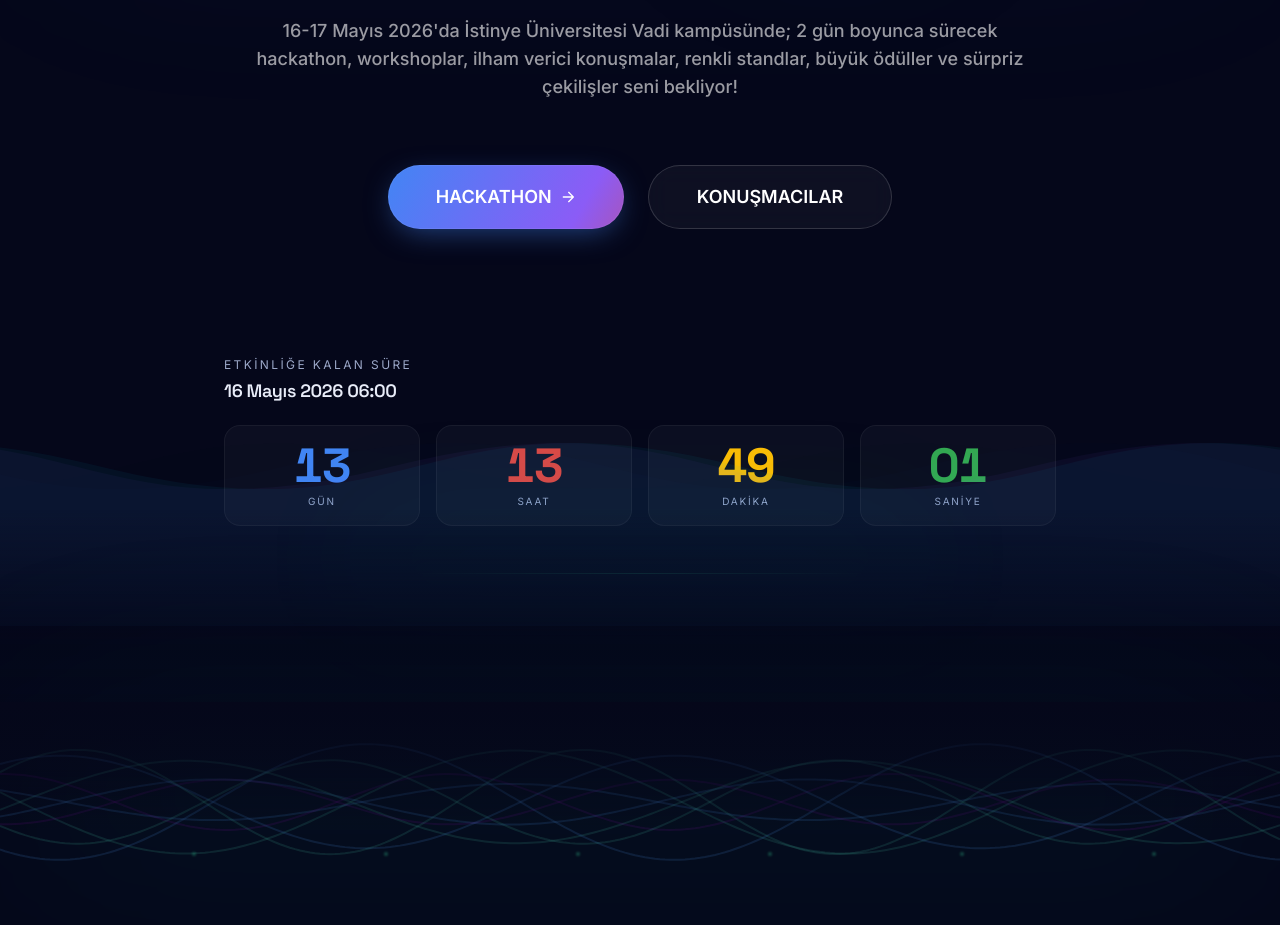
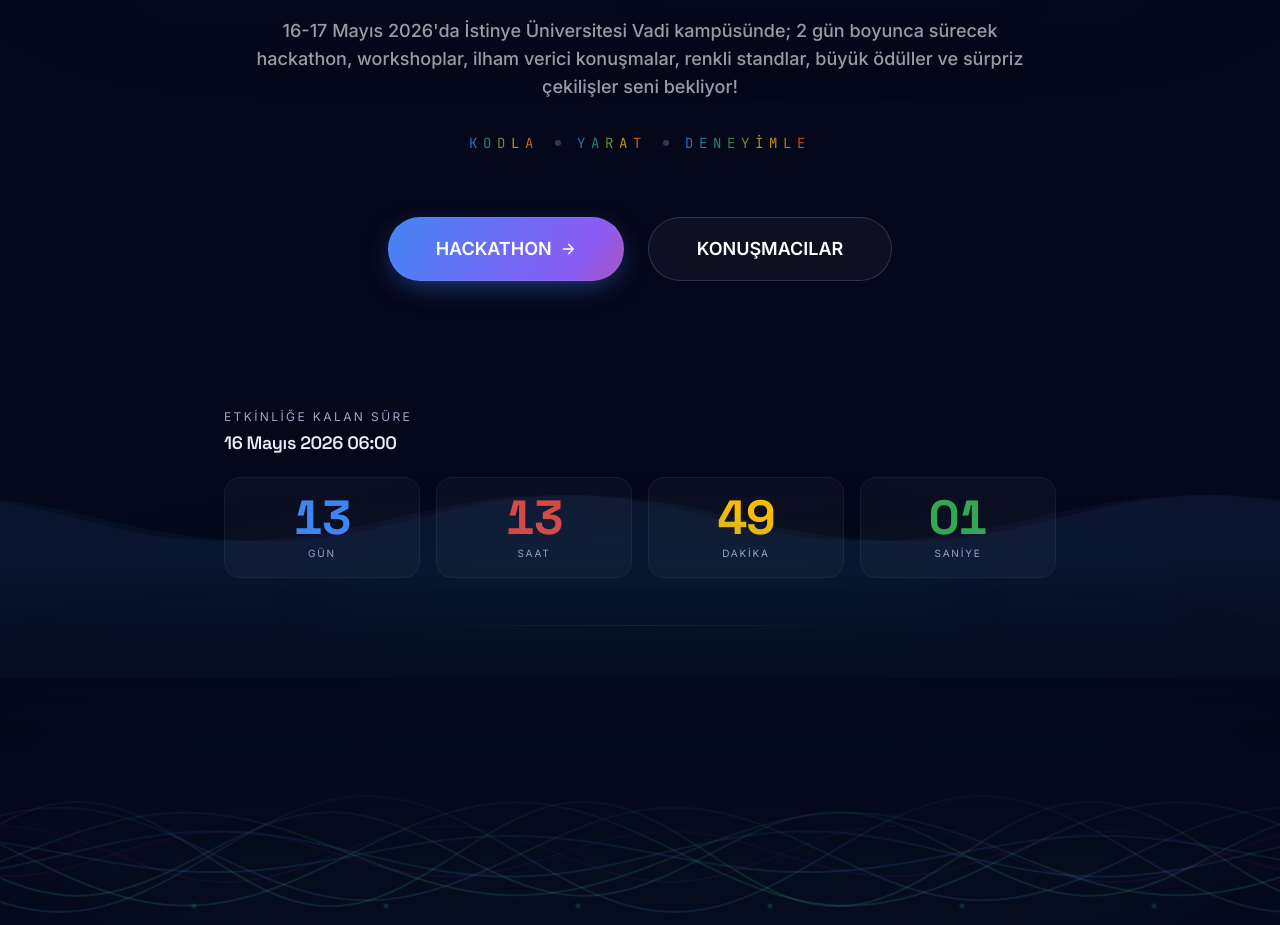
Before and after one commit to BeyzaESER22/HackatonWebSitesi, a Next.js app: page / in a window 1280 px wide. Shown: the part 2600-3525 px from the top of the page. Built offline with nearby package versions, Linux system fonts and the light colour scheme; no server answers.

Commit message:
style: add 'Kodla • Yarat • Deneyimle' catchphrase to hero section

```diff
--- a/src/components/sections/Hero.js
+++ b/src/components/sections/Hero.js
@@ -79,6 +79,13 @@ export function Hero() {
             <p className="text-base md:text-lg text-white/60 leading-relaxed font-medium">
               16-17 Mayıs 2026'da İstinye Üniversitesi Vadi kampüsünde; 2 gün boyunca sürecek hackathon, workshoplar, ilham verici konuşmalar, renkli standlar, büyük ödüller ve sürpriz çekilişler seni bekliyor!
             </p>
+            <div className="mt-8 flex items-center justify-center gap-4 text-sm font-mono tracking-[0.4em] uppercase">
+              <span className="hero-rainbow-static opacity-80">Kodla</span>
+              <span className="w-1.5 h-1.5 rounded-full bg-white/20" />
+              <span className="hero-rainbow-static opacity-80">Yarat</span>
+              <span className="w-1.5 h-1.5 rounded-full bg-white/20" />
+              <span className="hero-rainbow-static opacity-80">Deneyimle</span>
+            </div>
           </div>
         </RevealOnScroll>
 
```
